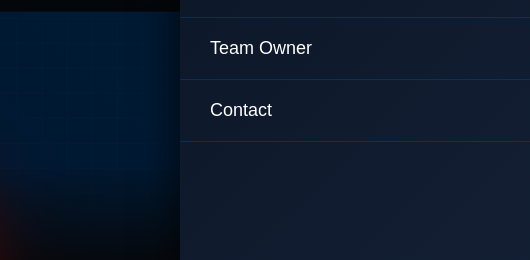
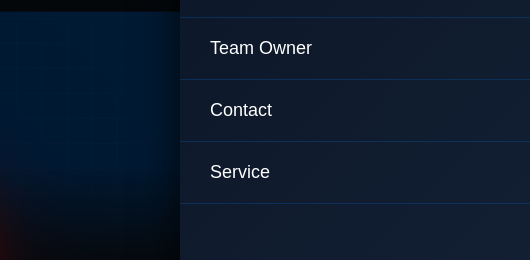
Before and after one commit to Saikohackerteamrm/Team-Onwer, a plain HTML site: page index.html in a window 1280 px wide. Both pictures are taken after a click on the button 1239 px from the left and 45 px from the top of the page. Shown: the part 248-508 px from the top of the page, 750-1280 px from the left. Drawn offline with Linux system fonts and the light colour scheme.

Commit message:
Update index.html

```diff
--- a/index.html
+++ b/index.html
@@ -156,6 +156,7 @@
         .nav-menu ul li:nth-child(3) { transition-delay: 0.3s; }
         .nav-menu ul li:nth-child(4) { transition-delay: 0.4s; }
         .nav-menu ul li:nth-child(5) { transition-delay: 0.5s; }
+.nav-menu ul li:nth-child(6) { transition-delay: 0.6s; }
 
         .nav-menu ul li a {
             color: #ffffff;
@@ -853,6 +854,8 @@
             <li><a href="https://saikohackerteamrm.github.io/Control-Panel/">Trainers & Mentors</a></li>
             <li><a href="https://saikohackerteamrm.github.io/Team-Onwer/">Team Owner</a></li>
             <li><a href="https://saikohackerteamrm.github.io/Contact/">Contact</a></li>
+            <li><a href="https://saikohackerteamrm.github.io/Saikohackerteam/">Service</a></li>
+
         </ul>
     </div>
 
```
